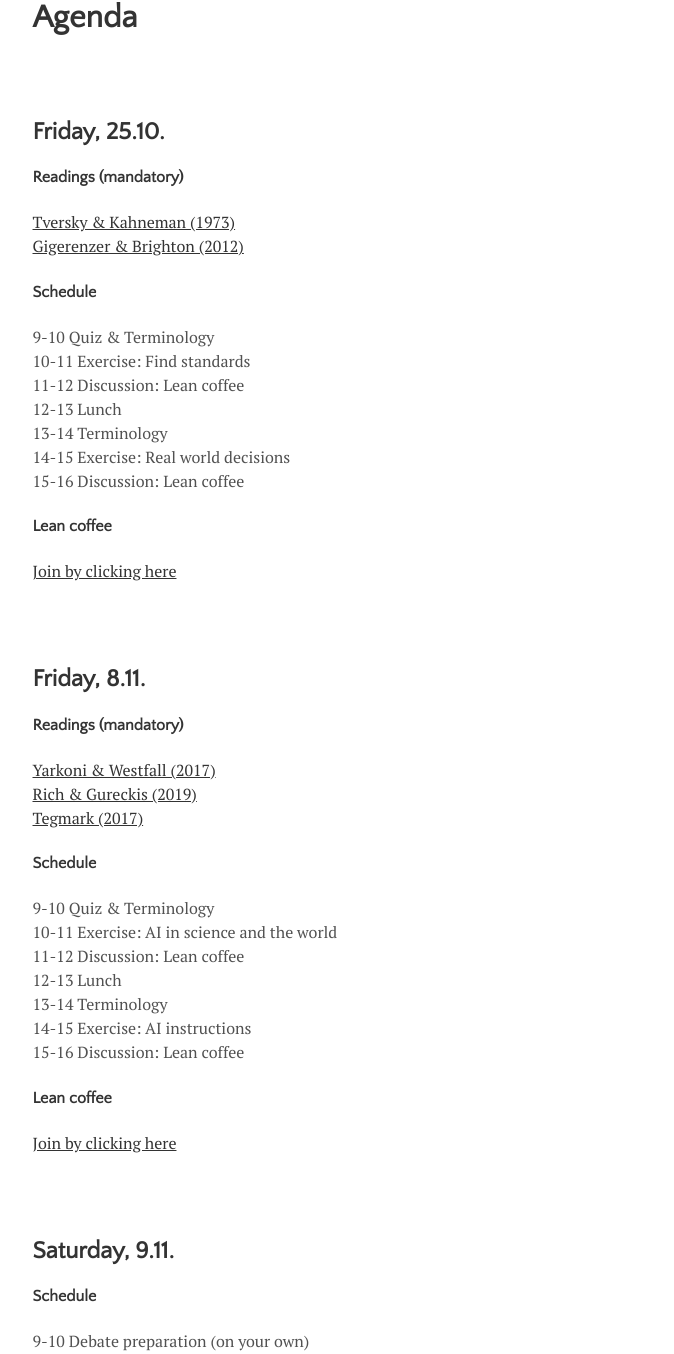
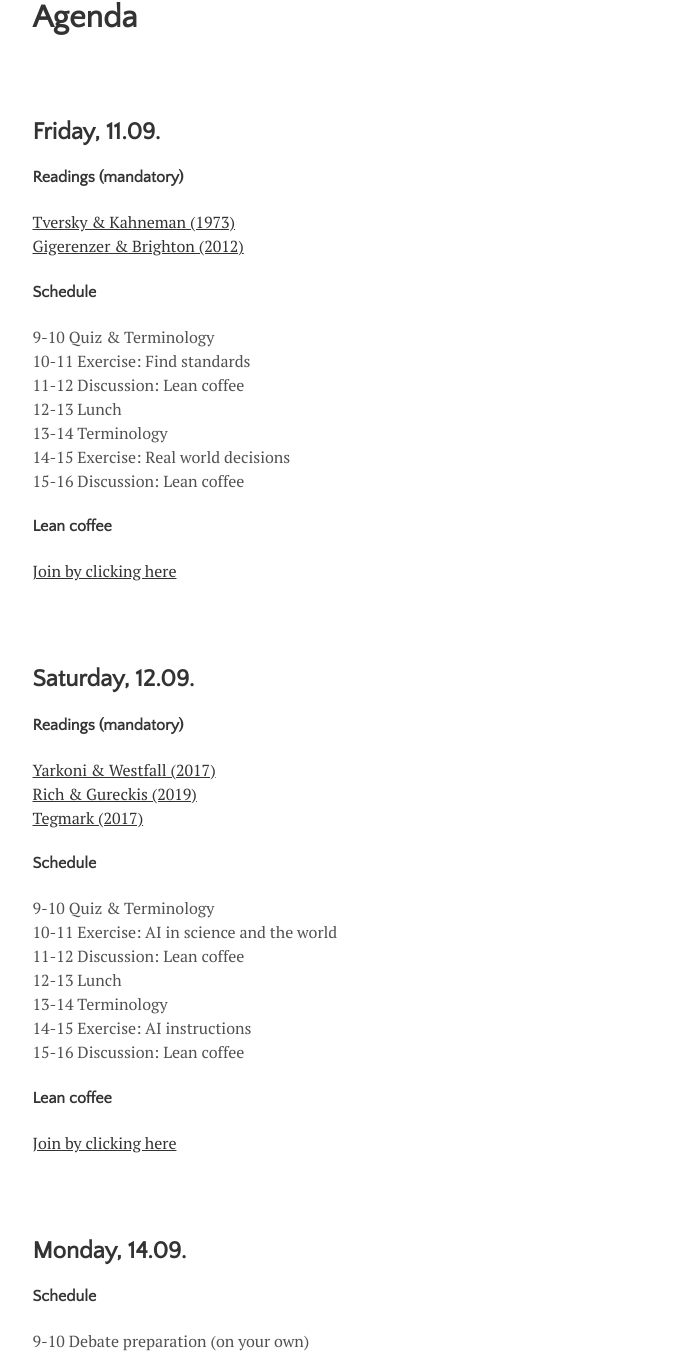
Before and after one commit to dwulff/DI_2026Autumn, a Jekyll site: the page built from menu/materials.md, in a window 1280 px wide. Shown: the part 156-1510 px from the top of the page, without its empty margins (300-974 px from the left). Built offline with Jekyll 4.4.1, drawn with Linux system fonts in a browser that asks for light colours.

Commit message:
Update dates in materials.md

```diff
--- a/menu/materials.md
+++ b/menu/materials.md
@@ -14,7 +14,7 @@ e {
 
 <br><br>
 
-## Friday, 25.10.
+## Friday, 11.09.
 
 #### Readings (mandatory)
 
@@ -37,7 +37,7 @@ e {
 
 <br><br>
 
-## Friday, 8.11.
+## Saturday, 12.09.
 
 #### Readings (mandatory)
 
@@ -61,7 +61,7 @@ e {
 
 <br><br>
 
-## Saturday, 9.11.
+## Monday, 14.09.
 
 #### Schedule
 
```
